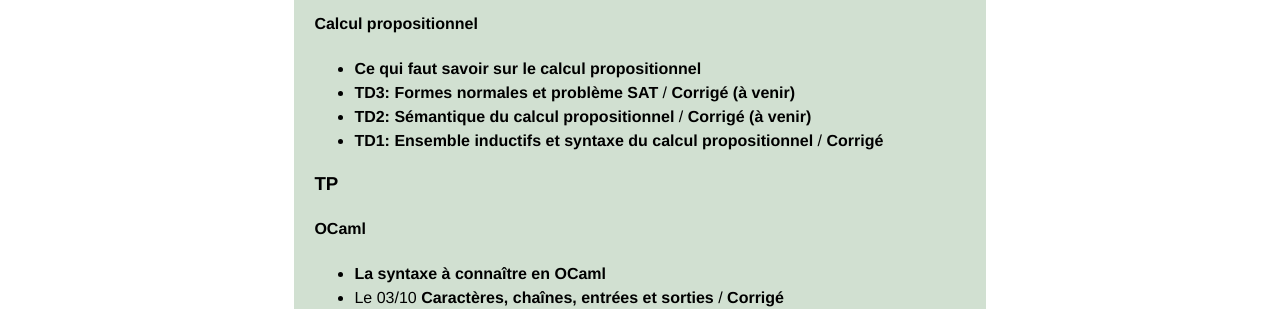
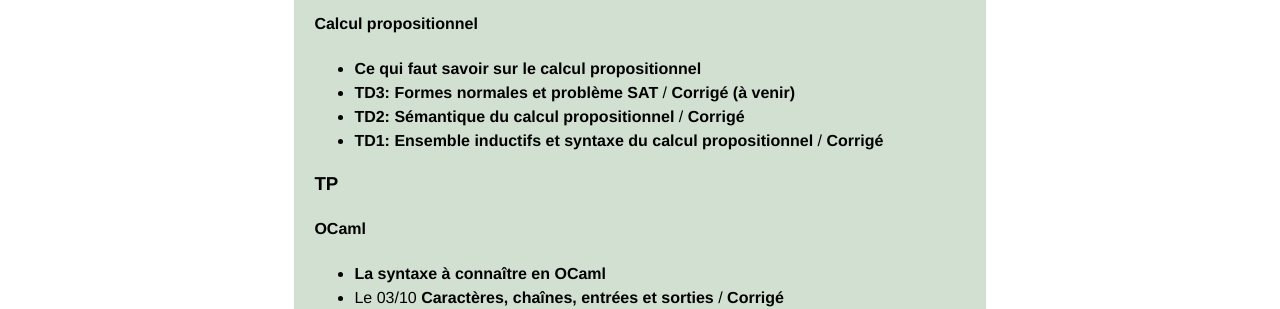
Before and after one commit to VladislavTempez/Vladislavtempez.github.io, a Jekyll site: the page built from pages/mp2i.md, in a window 1280 px wide. Shown: the part 429-738 px from the top of the page. Built offline with Jekyll 4.4.1, drawn with Linux system fonts in a browser that asks for light colours.

Commit message:
Lien corrigé TD sémantique

```diff
--- a/pages/mp2i.md
+++ b/pages/mp2i.md
@@ -14,7 +14,7 @@ description: Vladislav Tempez - Enseignement - MP2I - Informatique
 #### Calcul propositionnel
 - [Ce qui faut savoir sur le calcul propositionnel](https://nc-lycees.netocentre.fr/s/KwZCjsorqBw7TGQ)
 - [TD3: Formes normales et problème SAT](https://nc-lycees.netocentre.fr/s/y5z7WL5rETEjq5C) / [Corrigé (à venir)]()
-- [TD2: Sémantique du calcul propositionnel](https://nc-lycees.netocentre.fr/s/JQeAGrgzxkR4axz) / [Corrigé (à venir)]()
+- [TD2: Sémantique du calcul propositionnel](https://nc-lycees.netocentre.fr/s/JQeAGrgzxkR4axz) / [Corrigé](https://nc-lycees.netocentre.fr/s/ocpX6DomojZjX2y)
 - [TD1: Ensemble inductifs et syntaxe du calcul propositionnel](https://nc-lycees.netocentre.fr/s/M3pzHQJyNSm3Egy) / [Corrigé](https://nc-lycees.netocentre.fr/s/6kcK8T9yiGQ6oQm)
 
 ### TP
```
